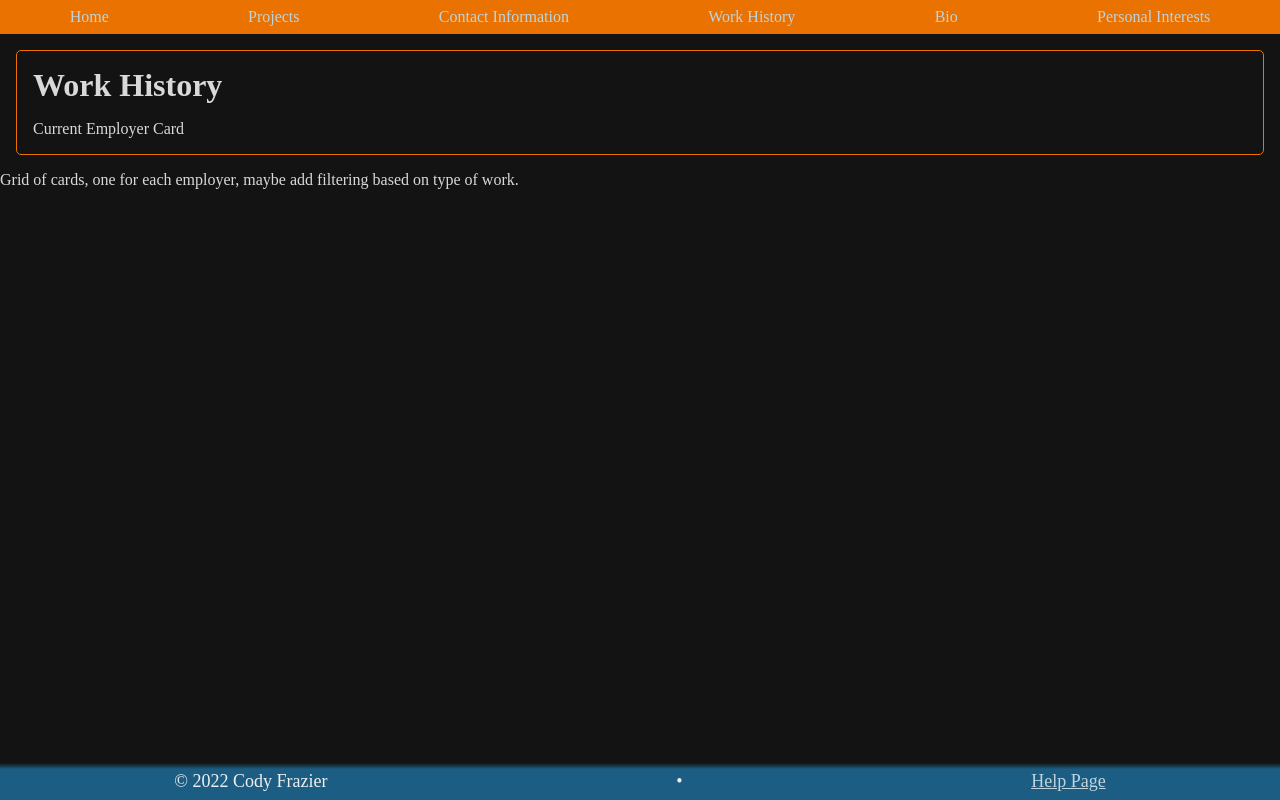
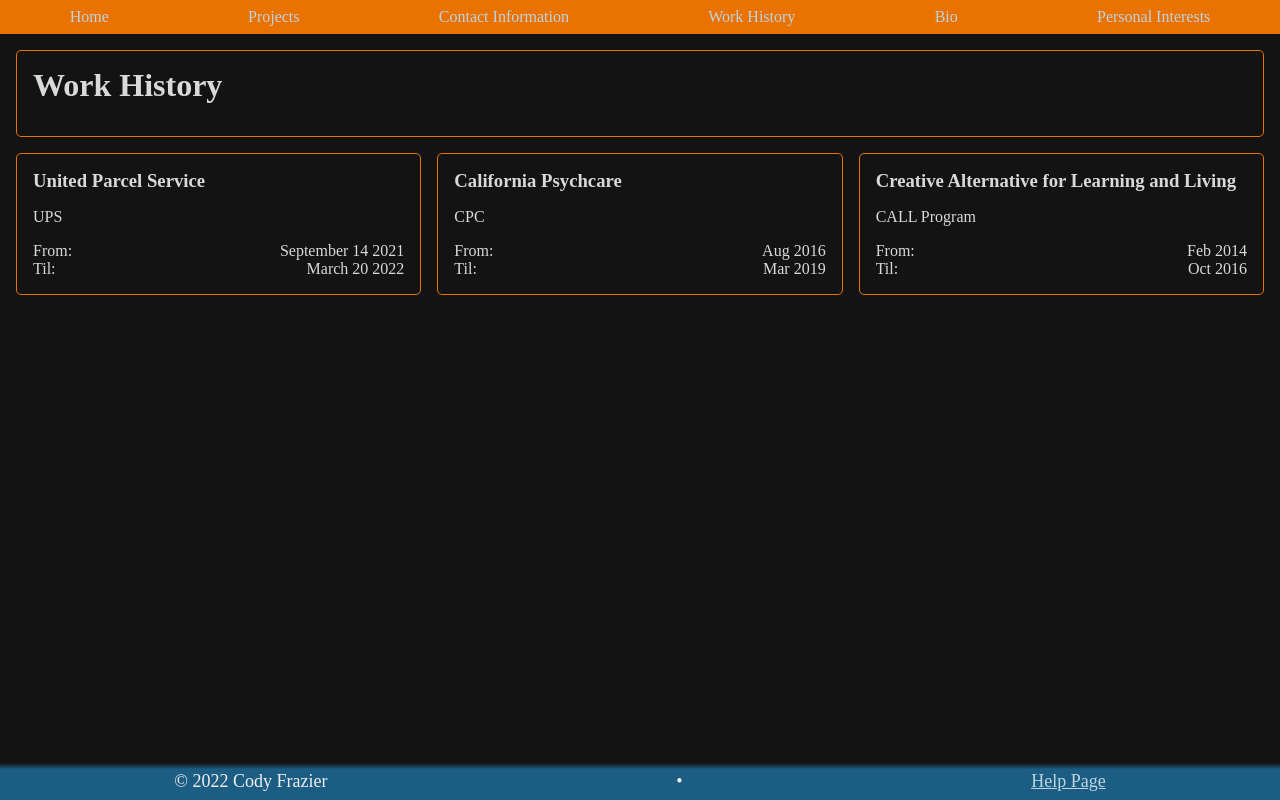
Before and after one commit to CodyFrazier/CFPortfolio, a React app: page /workhistory in a window 1280 px wide. Built offline with nearby package versions, Linux system fonts and the light colour scheme.

Commit message:
Added WorkHistory and created a grid. Grid Styles were added.

```diff
--- /dev/null
+++ b/assets/styles/gridStyles.css
@@ -0,0 +1,16 @@
+.grid{
+    display: grid;
+}
+
+.gridMatrix{
+    display: grid;
+    grid-template-columns: repeat(auto-fit, minmax(300px, 1fr));
+}
+
+/* Grid Gap Sizing */
+.gridGap1px{
+    grid-gap: 1px;
+}
+.gridGap1{
+    grid-gap: 1rem;
+}
--- a/index.html
+++ b/index.html
@@ -10,6 +10,7 @@
         <link rel = 'stylesheet' href = '/assets/styles/sizeStyles.css' />
         <link rel = 'stylesheet' href = '/assets/styles/uniqueStyles.css' />
         <link rel = 'stylesheet' href = '/assets/styles/overlayStyles.css' />
+        <link rel = 'stylesheet' href = '/assets/styles/gridStyles.css' />
     </head>
     <body>
         <div id = 'root'></div>
--- /dev/null
+++ b/src/Generic Components/WorkHistoryCardGrid.js
@@ -0,0 +1,26 @@
+import React, { useState, useEffect } from 'react';
+
+const WorkHistoryCardGrid = ({ array }) => {
+    return (
+        <div className = 'gridMatrix bottomMargin1 leftMargin1 rightMargin1 gridGap1'>{
+            array.map((element, idx) => {
+                return(
+                    <div key = { `card${ idx }` } className = 'colorOW columnNW borderAO border5'>
+                        <h3 className = 'pad1'>{ element.employer }</h3>
+                        <div className = 'leftPad1'>{ element.nickname }</div>
+                        <div className = 'columnNW margin1'>
+                            <div className = 'rowNW spaceBetweenRow'>
+                                <span>From:</span><span>{ element.startDate }</span>
+                            </div>
+                            <div className = 'rowNW spaceBetweenRow'>
+                                <span>Til:</span><span>{ element.endDate }</span>
+                            </div>
+                        </div>
+                    </div>
+                )
+            })
+        }</div>
+    )
+}
+
+export default WorkHistoryCardGrid;
--- a/src/Page Components/NavBar.js
+++ b/src/Page Components/NavBar.js
@@ -24,12 +24,12 @@
         <div className = { `${ bp.isLarge ? '' : 'z1 widthundred' }` }>
             { bp.isLarge === false && <input type = 'button' className = 'padHalf widthundred bgAO noBorder colorOW' onClick = { () => { setDisplayNav(!displayNav) } } value = 'Menu' /> }
             { (bp.isLarge === true || displayNav === true) && <div className = { `${ bp.isLarge ? 'rowNW spaceAroundRow' : 'columnNW' } widthundred bgAO` }>
-                <Link to = '/' onClick = { () => menuDisplay() } className = 'padHalf undecorated'>Home</Link>
-                <Link to = '/projects/' onClick = { () => menuDisplay() } className = { `${ bp.isLarge ? 'padHalf' : 'bottomPadHalf leftPadHalf' } undecorated` }>Projects</Link>
-                <Link to = '/contact/' onClick = { () => menuDisplay() } className = { `${ bp.isLarge ? 'padHalf' : 'bottomPadHalf leftPadHalf' } undecorated` }>Contact Information</Link>
-                <Link to = '/workhistory/' onClick = { () => menuDisplay() } className = { `${ bp.isLarge ? 'padHalf' : 'bottomPadHalf leftPadHalf' } undecorated` }>Work History</Link>
-                <Link to = '/bio/' onClick = { () => menuDisplay() } className = { `${ bp.isLarge ? 'padHalf' : 'bottomPadHalf leftPadHalf' } undecorated` }>Bio</Link>
-                <Link to = '/interests/' onClick = { () => menuDisplay() } className = { `${ bp.isLarge ? 'padHalf' : 'bottomPadHalf leftPadHalf' } undecorated` }>Personal Interests</Link>
+                <Link to = '/' onClick = { () => menuDisplay() } className = { `${ bp.isLarge ? '' : 'topBorderDG' } padHalf undecorated` }>Home</Link>
+                <Link to = '/projects/' onClick = { () => menuDisplay() } className = { `${ bp.isLarge ? '' : 'topBorderDG' } padHalf undecorated` }>Projects</Link>
+                <Link to = '/contact/' onClick = { () => menuDisplay() } className = { `${ bp.isLarge ? '' : 'topBorderDG' } padHalf undecorated` }>Contact Information</Link>
+                <Link to = '/workhistory/' onClick = { () => menuDisplay() } className = { `${ bp.isLarge ? '' : 'topBorderDG' } padHalf undecorated` }>Work History</Link>
+                <Link to = '/bio/' onClick = { () => menuDisplay() } className = { `${ bp.isLarge ? '' : 'topBorderDG' } padHalf undecorated` }>Bio</Link>
+                <Link to = '/interests/' onClick = { () => menuDisplay() } className = { `${ bp.isLarge ? '' : 'topBorderDG' } padHalf undecorated` }>Personal Interests</Link>
             </div> }
         </div>
     )
--- a/src/Page Components/WorkHistory.js
+++ b/src/Page Components/WorkHistory.js
@@ -1,13 +1,39 @@
 import React, { useState, useEffect } from 'react';
+import WorkHistoryCardGrid from '../Generic Components/WorkHistoryCardGrid.js';
 
 const WorkHistory = ({ bp }) => {
+    const workArray = [
+        {
+            employer: 'United Parcel Service',
+            nickname: 'UPS',
+            startDate: 'September 14 2021',
+            endDate: 'March 20 2022',
+            position: 'Preloader',
+            workDuties: ['Load Boxes onto UPS Trucks', 'Yard Certified Duties']
+        },
+        {
+            employer: 'California Psychcare',
+            nickname: 'CPC',
+            startDate: 'Aug 2016',
+            endDate: 'Mar 2019',
+            position: 'Behavioral Therapist',
+            workDuties: ['Perform Applied Behavioral Analysis', 'Collect Data about Behaviors and Complete Tasks according to Behavioral Plan']
+        },
+        {
+            employer: 'Creative Alternative for Learning and Living',
+            nickname: 'CALL Program',
+            startDate: 'Feb 2014',
+            endDate: 'Oct 2016',
+            position: 'Caregiver',
+            workDuties: ['Care for Developmentally Disabled Adults in a Group Home Setting', 'Follow Behavioral Plans for each client to improve their social skills']
+        }
+    ]
     return (
         <div  className = 'colorOW columnNW widthundred'>
             <div className = {`${ bp.isLarge? 'margin1' : 'topMargin3 leftMargin1 rightMargin1 bottomMargin1' } alignCenter borderAO border5 pad1` }>
                 <h1 className = { `${ bp.isLarge? '' : 'rowNW justifyCenter' } bottomMargin1` }>Work History</h1>
-                <div>Current Employer Card</div>
             </div>
-            <div>Grid of cards, one for each employer, maybe add filtering based on type of work.</div>
+            <WorkHistoryCardGrid array = { workArray } />
         </div>
     )
 }
```
